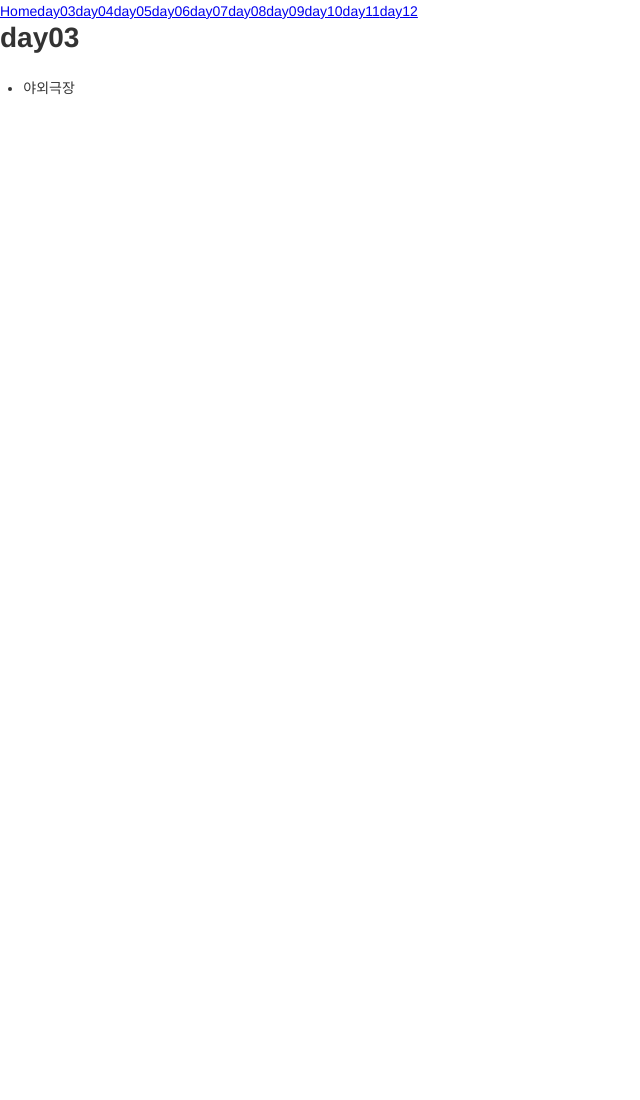
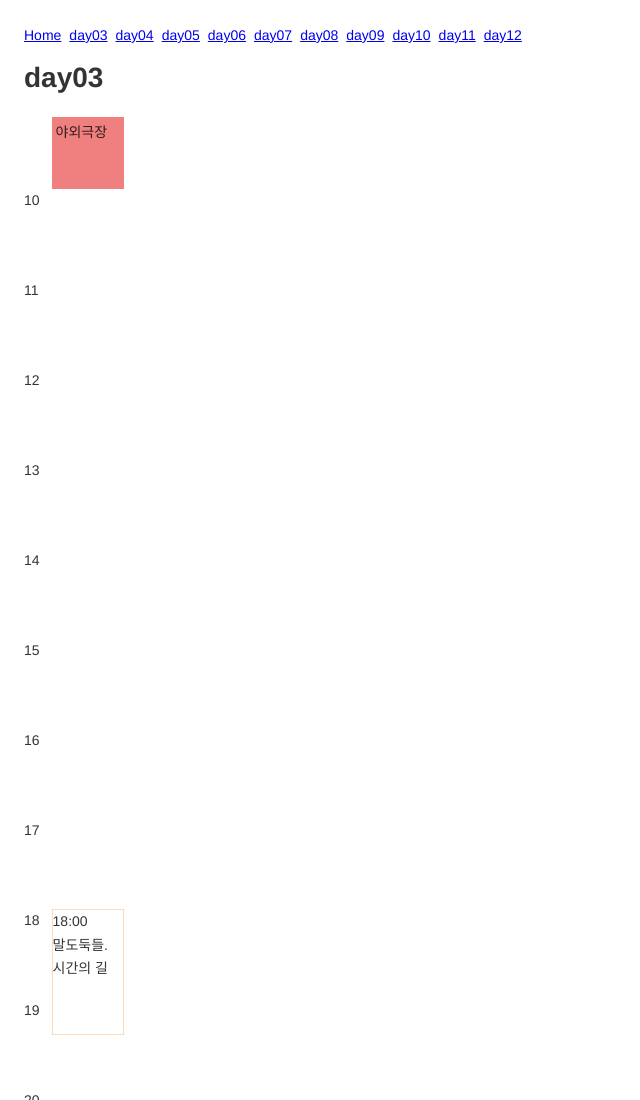
Before and after one commit to nillk/ff-timetable.github.io, a Gatsby site: page /day-schedule in a window 1280 px wide. Shown: the top 1100 px of the page, without its empty margins (0-640 px from the left). Before the commit the page ends 800 px from the top, so only its background shows below. Built offline with nearby package versions, Linux system fonts and the light colour scheme; Gatsby itself is replaced by a stand-in of ours; some packages are replaced by stand-ins of ours.

Commit message:
Add simple timetable view

```diff
--- a/src/components/layout.js
+++ b/src/components/layout.js
@@ -1,11 +1,11 @@
-import React from 'react'
-import { StaticQuery, graphql, Link } from 'gatsby'
+import React from "react"
+import { StaticQuery, graphql, Link } from "gatsby"
 
 export default ({ children }) => (
   <StaticQuery
     query={graphql`
       query {
-            allBiffJson(sort: {fields: date}) {
+        allBiffJson(sort: { fields: date }) {
           nodes {
             date
           }
@@ -13,9 +13,11 @@ export default ({ children }) => (
       }
     `}
     render={data => (
-        <div>
-            <div>
-                <Link to={`/`} key={`/`}>Home</Link>
+      <div style={{ padding: `24px` }}>
+        <div style={{ marginBottom: `16px` }}>
+          <Link to={`/`} key={`/`}>
+            Home
+          </Link>
           {getDateLinks(data)}
         </div>
         {children}
@@ -24,9 +26,13 @@ export default ({ children }) => (
   />
 )
 
-const getDateLinks = (data) => {
+const getDateLinks = data => {
   return data.allBiffJson.nodes.map(node => {
-        const date = node['date']
-        return (<Link to={`/${date}`} key={date}>{date}</Link>);
-    });
+    const date = node["date"]
+    return (
+      <Link to={`/${date}`} key={date} style={{ marginLeft: `8px` }}>
+        {date}
+      </Link>
+    )
+  })
 }
--- a/src/pages/day-schedule.js
+++ b/src/pages/day-schedule.js
@@ -1,26 +1,98 @@
-import React from 'react'
-import { graphql } from 'gatsby'
-import Layout from '../components/layout'
+import React from "react"
+import { graphql } from "gatsby"
+import Layout from "../components/layout"
+
+import style from './day-schedule.module.css'
+
+const TIMES = [10, 11, 12, 13, 14, 15, 16, 17, 18, 19, 20, 21, 22, 23]
+const TIME_HEIGHT = 90
 
 export default ({ data }) => {
   return (
     <Layout>
       <h1>{data.biffJson.date}</h1>
-            <ul>
-                {data.biffJson.screening.map((theater, index) => (
-                    <li key={index}>{theater.theater}</li>
+      <div>
+        <div style={{ float: `left`, paddingTop: `72px` }}>
+          {TIMES.map(time => (
+            <div style={{ height: `${TIME_HEIGHT}px` }}>{time}</div>
           ))}
-            </ul>
+        </div>
+        {data.biffJson.screening.map(theater => (
+          <div
+            style={{
+              float: `left`,
+              position: `relative`,
+              width: `72px`,
+              marginLeft: `12px`,
+            }}
+          >
+            <div
+              style={{
+                marginBottom: `8px`,
+                padding: `4px`,
+                height: `72px`,
+                width: `72px`,
+                backgroundColor: `lightcoral`,
+              }}
+            >
+              {theater.theater}
+            </div>
+            {theater.times.map(time => (
+              <div
+                className={style.film}
+                style={{
+                  border: `1px solid peachpuff`,
+                  position: `absolute`,
+                  width: `72px`,
+                  top: `${calculateTop(time.time)}px`,
+                  height: `${calculateHeight(time.programs)}px`,
+                }}
+              >
+                <span style={{ display: `block` }}>{time.time}</span>
+                <span>{time.title}</span>
+                <div className={style.desc}>{time.programs[0].desc}</div>
+              </div>
+            ))}
+          </div>
+        ))}
+      </div>
     </Layout>
   )
 }
 
+const calculateTop = time => {
+  const [hour, minute] = time.split(":").map(Number)
+  const hourDiff = hour - TIMES[0]
+  const minuteDiff = minute / 60
+
+  return (hourDiff + minuteDiff) * TIME_HEIGHT + 72
+}
+
+const calculateHeight = programs => {
+  const totalLength = programs.reduce((acc, program) => {
+    return acc + Number(program.info.length.replace("min", ""))
+  }, 0)
+
+  return (totalLength / 60) * TIME_HEIGHT
+}
+
 export const query = graphql`
   query($date: String!) {
-        biffJson(date: {eq: $date}) {
+    biffJson(date: { eq: $date }) {
       date
       screening {
         theater
+        times {
+          time
+          title
+          programs {
+            title
+            desc
+            info {
+              length
+            }
+          }
+        }
       }
     }
   }
--- /dev/null
+++ b/src/pages/day-schedule.module.css
@@ -0,0 +1,20 @@
+.desc {
+    display: inline-block;
+}
+
+.film .desc {
+    visibility: hidden;
+    opacity: 0;
+    width: 480px;
+    background-color: #555;
+    color: #fff;
+    padding: 5px;
+    position: absolute;
+    transform: translate(-50%, 20%);
+    z-index: 1;
+}
+
+.film:hover .desc {
+    visibility: visible;
+    opacity: 1;
+}
```
Lines whose indentation alone changed are shown as unchanged.
